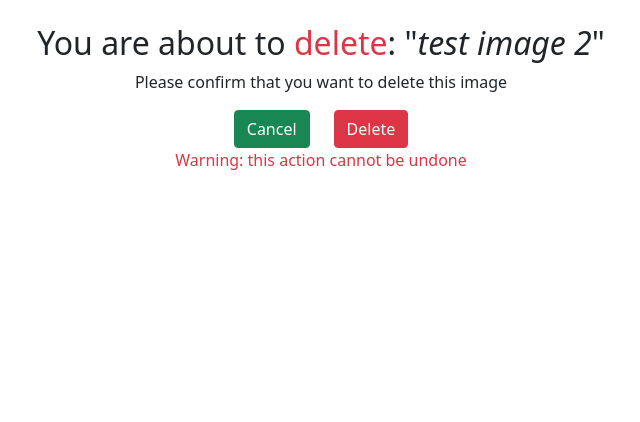
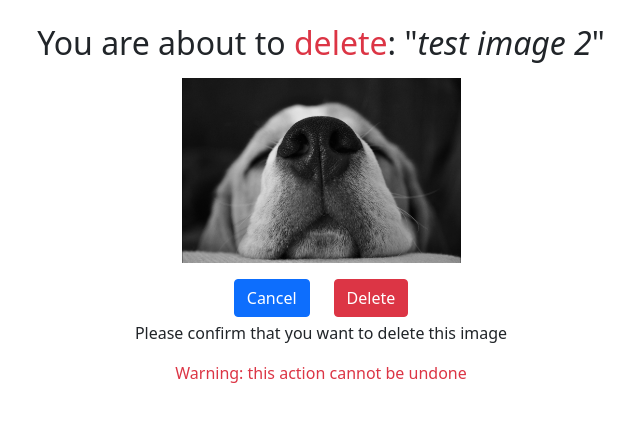
Before and after one commit to hardingrichard/pp4-photography-website, a Django app: page /image/2/delete/ in a window 1280 px wide. Shown: the part 56-478 px from the top of the page, without its empty margins (319-959 px from the left). Run offline with Django 4.2, Linux system fonts and the light colour scheme; a user stored in the database is signed in; data comes from the database, SQL or seed files in the repository; parts of the project's set-up code (start-up, migrations or seed data) failed here and were passed over.

Commit message:
Amend formatting of text placement and margins

```diff
--- a/community/templates/community/delete.html
+++ b/community/templates/community/delete.html
@@ -3,20 +3,25 @@
 {% block body %}
 <div class="form-group mx-auto">
     <h2 class="text-center">
-        You are about to <span class="text-danger">delete</span>: "<i>{{image}}</i>"
+        You are about to <span class="text-danger">delete</span>: "<i>{{ image }}</i>"
     </h2>
-    <p class="text-center">Please confirm that you want to delete this image</p>
+    <div class="w-25 m-3 mx-auto ">
+        <div class="rounded mx-auto d-block">
+            <img src="{{image.image.url}}" alt="user submitted image" width="100%" />
+        </div>
+    </div>
     <div class="form-group">
         <form action="" method="post" class="d-flex flex-column align-items-center justify-content-center">
             {% csrf_token %}
             <div class="row">
                 <div class="col">
-                    <a href="{% url 'image:detail' image.id %}" class="btn btn-success">Cancel</a>
+                    <a href="{% url 'image:detail' image.id %}" class="btn btn-primary">Cancel</a>
                 </div>
                 <div class="col">
                     <button type="submit" class="btn btn-danger">Delete</button>
                 </div>
             </div>
+            <p class="text-center mt-1">Please confirm that you want to delete this image</p>
             <p class="text-danger">Warning: this action cannot be undone</p>
         </form>
     </div>
```
